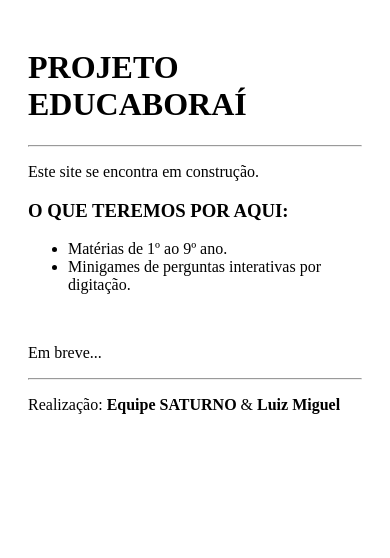
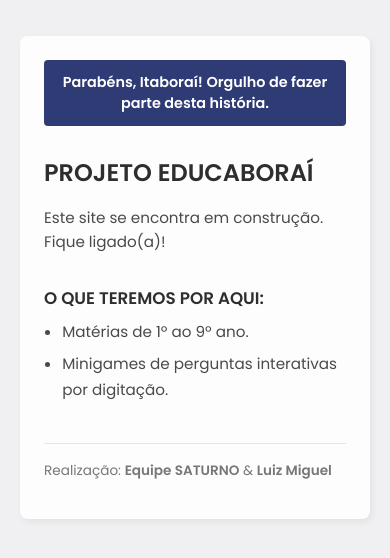
Before and after one commit to luizcsx/projeto-educaborai, a plain HTML site: page index.html in a window 390 px wide. Drawn offline with Linux system fonts and the light colour scheme.

Commit message:
style: repaginação completa do index.html para design responsivo e moderno
Atualização da interface. Adicionada a fonte Poppins via Google Fonts e aplicadas regras de CSS (max-width e media queries) para total compatibilidade com dispositivos móveis (celulares e tablets). Adicionando o LTA de homenagem a Itaboraí.

```diff
--- a/index.html
+++ b/index.html
@@ -3,33 +3,109 @@
 <head>
     <meta charset="UTF-8">
     <meta name="viewport" content="width=device-width, initial-scale=1.0">
-    <title>EDUCABORAÍ - Site Oficial</title>
+    <title>PROJETO EDUCABORAÍ - Site Oficial</title>
+    <link rel="preconnect" href="https://fonts.googleapis.com">
+    <link rel="preconnect" href="https://fonts.gstatic.com" crossorigin>
+    <link href="https://fonts.googleapis.com/css2?family=Poppins:wght@400;600&display=swap" rel="stylesheet">
+
     <style>
         * {
-      text-align: left;
+            box-sizing: border-box;
         }
         body {
+            background-color: #F0F0F2;
+            margin: 0;
             padding: 20px;
+            font-family: 'Poppins', sans-serif;
+        }
+        .container {
+            width: 100%;
+            max-width: 600px;
+            margin: 3em auto;
+            padding: 2.5em;
+            background-color: #FDFDFD;
+            border-radius: 0.5em;
+            box-shadow: 2px 3px 7px rgba(0,0,0,0.06);
+        }
+        .lta-parabens {
+            background-color: #2E3B75;
+            color: white;
+            padding: 12px;
+            text-align: center;
+            border-radius: 4px;
+            margin-bottom: 2em;
+            font-size: 0.9em;
+            font-weight: 600;
+        }
+        h1 {
+            margin-top: 0;
+            font-size: 1.8em;
+            font-weight: 600;
+            color: #2E2E2E;
+        }
+        p {
+            color: #4A4A4A;
+            line-height: 1.6em;
+            font-size: 0.95em;
+        }
+        h3 {
+            font-size: 1.05em;
+            color: #2E2E2E;
+            margin-top: 1.8em;
+            margin-bottom: 0.5em;
+            font-weight: 600;
+        }
+        ul {
+            margin-top: 0.5em;
+            padding-left: 1.2em;
+            color: #4A4A4A;
+            line-height: 1.7em;
+            font-size: 0.95em;
+        }
+        li {
+            margin-bottom: 0.4em;
+        }
+        .footer-line {
+            margin-top: 2.5em;
+            border: 0;
+            border-top: 1px solid #E5E5E5;
+            margin-bottom: 1em;
+        }
+        .credits {
+            font-size: 0.85em;
+            color: #777777;
+        }
+        @media (max-width: 480px) {
+            .container {
+                padding: 1.5em;
+                margin: 1em auto;
+            }
+            h1 {
+                font-size: 1.5em;
+            }
         }
     </style>
 </head>
 <body>
 
+    <div class="container">
+        <div class="lta-parabens">
+            Parabéns, Itaboraí! Orgulho de fazer parte desta história.
+        </div>
+
         <h1>PROJETO EDUCABORAÍ</h1>
-    <hr>
-    <p>Este site se encontra em construção.</p>
+
+        <p>Este site se encontra em construção. Fique ligado(a)!</p>
 
         <h3>O QUE TEREMOS POR AQUI:</h3>
         <ul>
             <li>Matérias de 1º ao 9º ano.</li>
             <li>Minigames de perguntas interativas por digitação.</li>
         </ul>
-    <br>
 
-    <p>Em breve...</p>
-
-    <hr>
-    <p>Realização: <strong>Equipe SATURNO</strong> & <strong>Luiz Miguel</strong></p>
+        <hr class="footer-line">
+        <p class="credits">Realização: <strong>Equipe SATURNO</strong> &amp; <strong>Luiz Miguel</strong></p>
+    </div>
 
 </body>
 </html>
```
Lines whose indentation alone changed are shown as unchanged.
